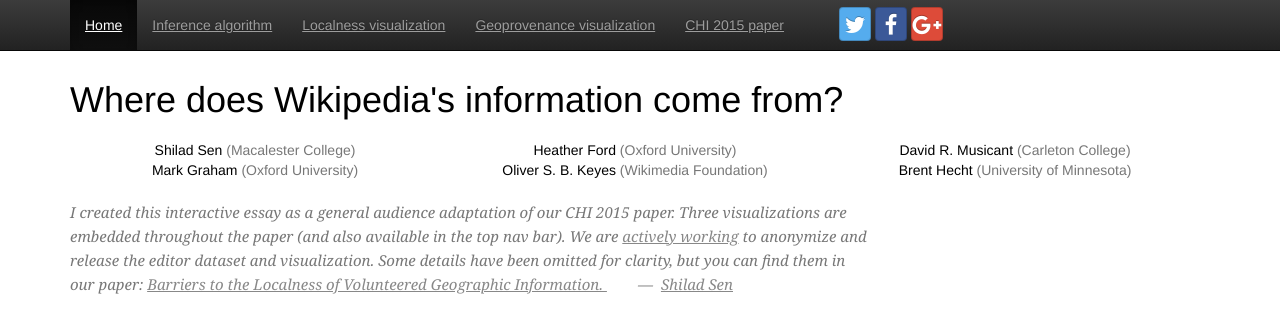
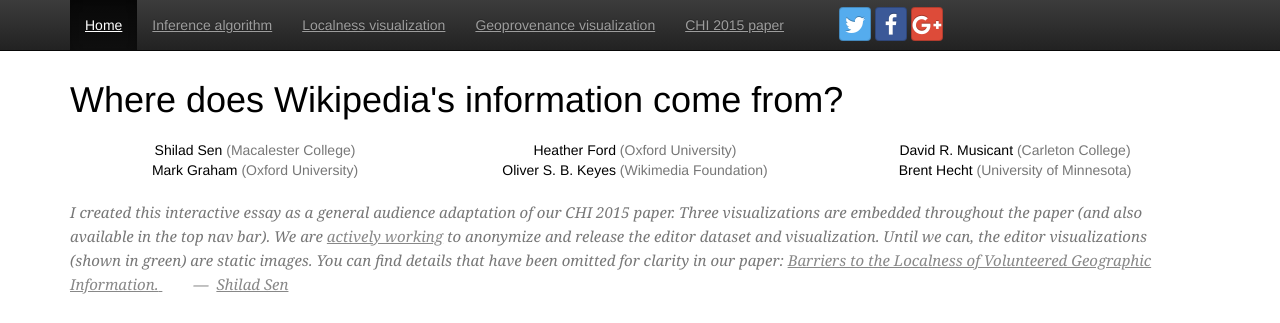
Before and after one commit to shilad/geo-provenance-viz, a plain HTML site: page web/index.html in a window 1280 px wide. Shown: the top 323 px of the page. Drawn offline with Linux system fonts and the light colour scheme.

```diff
--- a/web/css/essay.css
+++ b/web/css/essay.css
@@ -17,7 +17,8 @@
     max-width: 800px;
 }
 
-.essay p.preamble, .essay p.signature {
+.essay p.preamble {
+    max-width: 100%;
     font-style: italic;
     margin: 0 0 20px 40px;
     font-size: 15px;
--- a/web/index.html
+++ b/web/index.html
@@ -108,7 +108,8 @@
 I created this interactive essay as a general audience adaptation of our CHI 2015 paper.
 Three visualizations are embedded throughout the paper (and also available in the top nav bar).
 We are <a href="https://meta.wikimedia.org/wiki/Research:Geo-aggregation_of_Wikipedia_edits">actively working</a> to anonymize and release the editor dataset and visualization.
-Some details have been omitted for clarity, but you can find them in our paper: <a href="http://www-users.cs.umn.edu/~bhecht/publications/localnessgeography_CHI2015.pdf">
+Until we can, the editor visualizations (shown in green) are static images.
+You can find details that have been omitted for clarity in our paper: <a href="http://www-users.cs.umn.edu/~bhecht/publications/localnessgeography_CHI2015.pdf">
         <em>Barriers to the Localness of Volunteered Geographic Information.</em>
     </a>
     &nbsp;&nbsp;&nbsp;&nbsp;&nbsp;&nbsp;&nbsp;&nbsp;&mdash;&nbsp;&nbsp;<a href="http://www.shilad.com">Shilad Sen</a>
```
